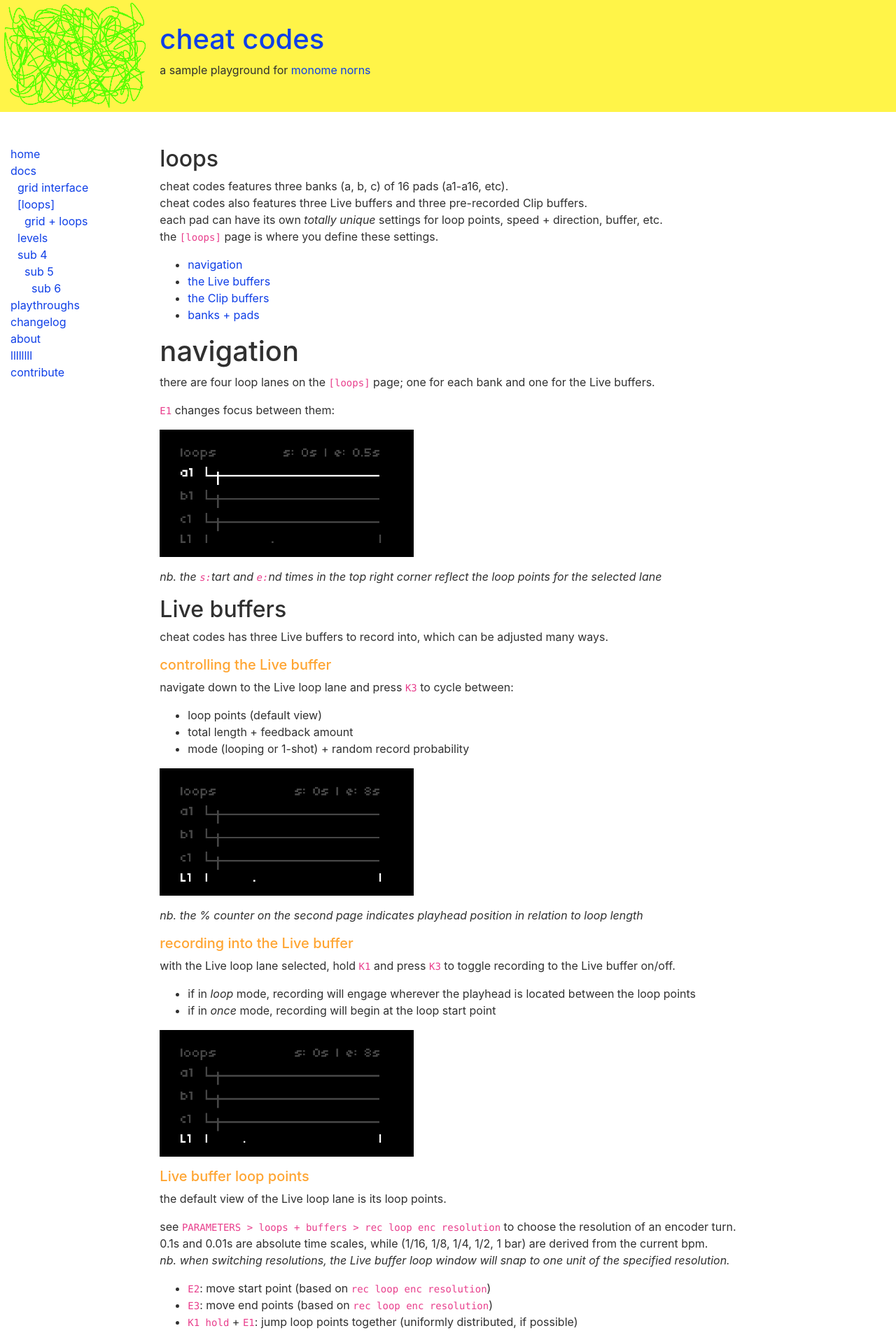
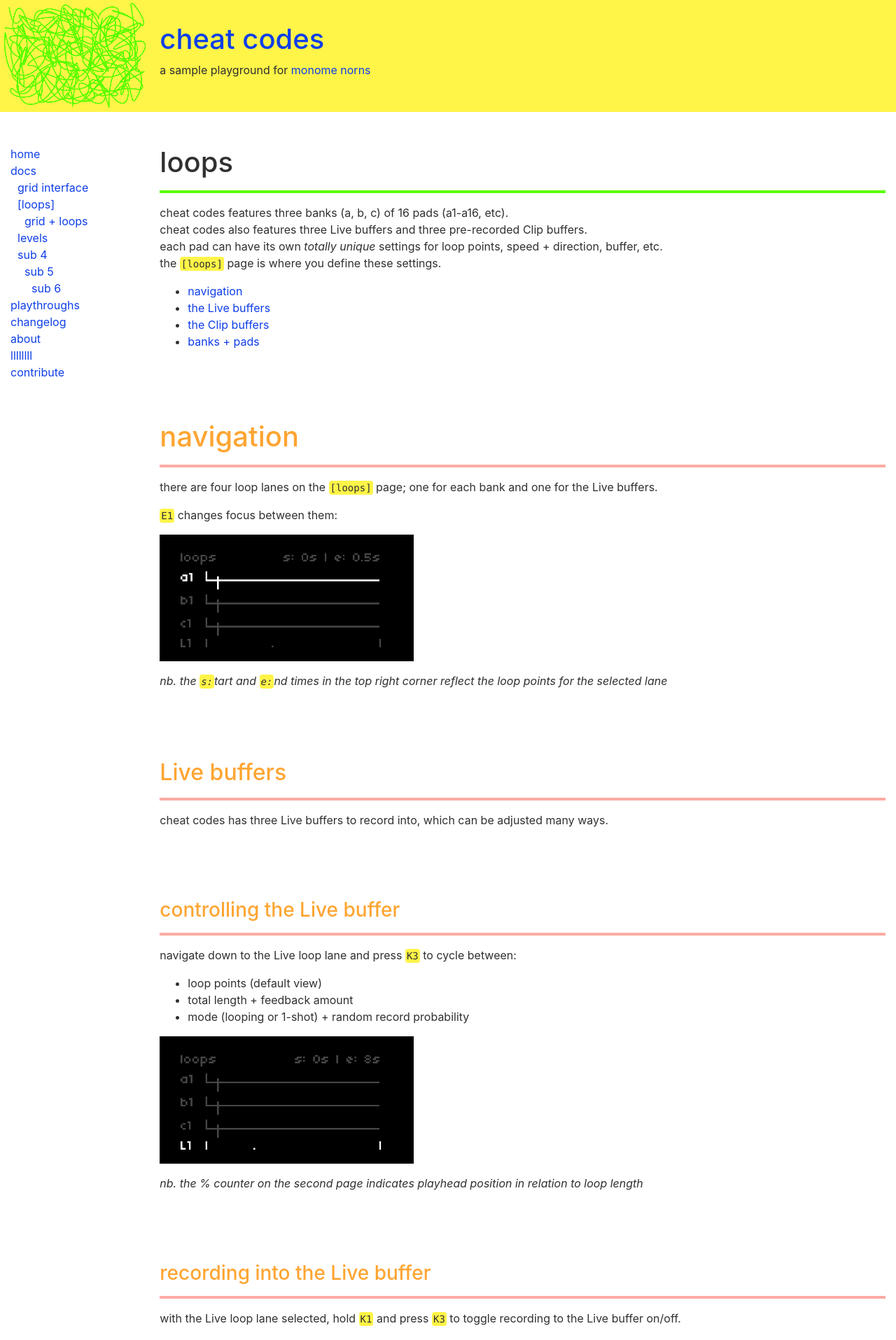
Before and after one commit to dndrks/cheat-codes-docs, a Jekyll site: the page built from _pages/docs_2-loops_0.md, in a window 1280 px wide. Shown: the top 1915 px of the page at 70% size. Built offline with Jekyll 4.4.1, drawn with Linux system fonts in a browser that asks for light colours; nearby versions of some CDN libraries.

Commit message:
clean up h{1,2,3}s, hrs, do some mobile styling - use .mw-35 instead of inline styling

```diff
--- a/_includes/header.html
+++ b/_includes/header.html
@@ -4,7 +4,7 @@
       <img src="{{ site.url }}/assets/images/blob.png">
     </div>
     <div class="col-lg-10 col-md-10 col-sm-12 my-auto">
-      <a href="{{ site.baseurl }}"><h1 id="cc" class="align-middle">{{ site.title }}</h1></a>
+      <a href="{{ site.baseurl }}"><h1 class="align-middle">{{ site.title }}</h1></a>
       <p>{{ site.description }}</p>
     </div>
   </div>
--- a/_layouts/default.html
+++ b/_layouts/default.html
@@ -8,7 +8,7 @@
     <div class="col-lg-2 col-md-2 col-sm-12">
       {% include nav.html %}
     </div>
-    <div class="col-lg-10 col-md-10 col-sm-12">
+    <div class="col-lg-10 col-md-10 col-sm-12 cheat-content">
       {{ content }}
     </div>
   </div>
--- a/_layouts/page.html
+++ b/_layouts/page.html
@@ -2,6 +2,7 @@
 layout: default
 ---
 {%- if page.title -%}
-<h2>{{ page.title | escape }}</h2>
+<h1 class="cheat-page-title">{{ page.title | escape }}</h1>
+<hr class="cheat-page-hr">
 {%- endif -%}
 {{ content }}
--- a/_pages/docs_2-loops_0.md
+++ b/_pages/docs_2-loops_0.md
@@ -18,22 +18,24 @@
 - [banks + pads](#banks_and_pads)
 
 # navigation
-
+---
 <!-- ## `E1` -->
 
 there are four loop lanes on the `[loops]` page; one for each bank and one for the Live buffers.
 
 `E1` changes focus between them:
 
-<img src="../assets/images/loops_page_nav.gif" style="max-width:35%"/>
+<img src="../assets/images/loops_page_nav.gif" class="mw-35" />
 
 *nb. the `s:`tart and `e:`nd times in the top right corner reflect the loop points for the selected lane*
 
 <h2 id = "live">Live buffers</h2>
+---
 
 cheat codes has three Live buffers to record into, which can be adjusted many ways.
 
 <h3 id = "live-buffer-controls">controlling the Live buffer</h3>
+---
 
 navigate down to the Live loop lane and press `K3` to cycle between:
 
@@ -41,20 +43,22 @@
 - total length + feedback amount
 - mode (looping or 1-shot) + random record probability
 
-<img src="../assets/images/loops_live_params.gif" style="max-width:35%"/>
+<img src="../assets/images/loops_live_params.gif" class="mw-35"/>
 
 *nb. the % counter on the second page indicates playhead position in relation to loop length*
 
 ### recording into the Live buffer
+---
 
 with the Live loop lane selected, hold `K1` and press `K3` to toggle recording to the Live buffer on/off.
 
 - if in *loop* mode, recording will engage wherever the playhead is located between the loop points
 - if in *once* mode, recording will begin at the loop start point
 
-<img src="../assets/images/loops_live_rec.gif" style="max-width:35%"/>
+<img src="../assets/images/loops_live_rec.gif" class="mw-35"/>
 
 ### Live buffer loop points
+---
 
 the default view of the Live loop lane is its loop points.
 
@@ -69,9 +73,10 @@
 - `K1 hold` + `E2`: move start point (fine,0.01s)
 - `K1 hold` + `E3`: move end point (fine,0.01s)
 
-<img src="../assets/images/loops_rec_loop_enc.gif" style="max-width:35%"/>
+<img src="../assets/images/loops_rec_loop_enc.gif" class="mw-35"/>
 
 ### random recording probability
+---
 
 with the Live loop lane selected, press `K3` until you see `mode` and `rnd prob`.
 here, you can adjust the likelihood that recording state will be toggled by a random counter.
@@ -81,6 +86,7 @@
 - if in *once* mode and `rec loop enc resolution` is a clock-synced value, a recording state coin will be tossed once every loop
 
 ### switch Live buffer + change Live buffer length
+---
 
 cheat codes has three Live buffers, which can record up to 32 seconds each.
 
@@ -90,6 +96,7 @@
 - `K1 hold` + `E1`: switch between the three Live buffers (L1, L2, L3)
 
 <h2 id = "clips">Clips</h2>
+---
 
 in addition to live sampling, cheat codes also has three Clip buffers for pre-recorded audio.
 to load a Clip, navigate to `PARAMS > loops + buffers > clips`.
@@ -97,6 +104,7 @@
 *nb. files must be 48khz .wav files to retain original pitch and they are imported as mono.*
 
 <h2 id = "banks_and_pads">banks + pads</h2>
+---
 
 tap `K3` on any bank's loop lane to switch between these sets of control for the current pad:
 
@@ -104,18 +112,20 @@
 - rate + slew
 - buffer reference + semitone offset
 
-<img src="../assets/images/loops_param_jump.gif" style="max-width:35%"/>
+<img src="../assets/images/loops_param_jump.gif" class="mw-35"/>
 
 ### loop a pad
+---
 
 to get a pad looping without a grid or MIDI keyboard, hold `K1` and press `K3`.
 the `L` on the right of the lane refelcts that the current pad is looping.
 
-<img src="../assets/images/loops_toggle_loop.gif" style="max-width:35%"/>
+<img src="../assets/images/loops_toggle_loop.gif" class="mw-35"/>
 
 *nb. when you hold K1, you will see an asterisk next to the selected lane*
 
 ### loop points
+---
 
 when a bank's controls are set to loop points:
 
@@ -125,11 +135,12 @@
 - `K1 hold` + `E2`: move start point (fine,0.01s)
 - `K1 hold` + `E3`: move end point (fine,0.01s)
 
-<img src="../assets/images/loop_move_points.gif" style="max-width:35%"/>
+<img src="../assets/images/loop_move_points.gif" class="mw-35"/>
 
 *nb. you can also map this to a MIDI controller under `PARAMS > manual control params > start point [x]` and `... end point [x]`*
 
 ### rate + slew
+---
 
 *rate* adjusts the speed and direction of pad playback.
 *slew* defines how many seconds it will take to get to the specified rate (if previous rate is different).
@@ -144,6 +155,7 @@
 NEED GIF
 
 ### buffer reference + semitone offset
+---
 
 *Live: x* / *Clip: x* defines which buffer the pad is using.
 *offset* adds a semitone offset to the pad's rate.
@@ -158,6 +170,7 @@
 *nb. when changing between each buffer, pad loops are resized according to the total length of the buffer*
 
 ### change pad
+---
 
 with any of the bank lanes selected (and controlling any parameter except for loops):
 
@@ -166,6 +179,7 @@
 *nb. you can also map this to a MIDI controller under `PARAMS > manual control params > current pad [x]`*
 
 ### sync clock to loop
+---
 
 while exploring loop points, you may find a nice section that you'd want to base your whole session around.
 
--- a/assets/stylesheets/style.css
+++ b/assets/stylesheets/style.css
@@ -19,20 +19,35 @@
 img {
   max-width: 100%; }
 
-#cc {
-  color: #0f3fe7; }
-  #cc:hover, #cc:active {
-    color: #fcaba4; }
+.cheat-content h1.cheat-page-title {
+  color: #303030;
+  margin-top: 0; }
+.cheat-content h1, .cheat-content h2, .cheat-content h3, .cheat-content h4 {
+  color: #ffa532;
+  margin-top: 100px; }
+.cheat-content hr.cheat-page-hr {
+  border-top: 4px solid #59ff00; }
+.cheat-content hr {
+  border-top: 4px solid #fcaba4; }
+.cheat-content code,
+.cheat-content pre {
+  color: #303030;
+  background: #fff448;
+  border-radius: 4px;
+  padding: 2px; }
+.cheat-content .mw-35 {
+  max-width: 35%; }
 
-h3 {
-  font-size: 20px;
-  /* height: 20px; */
-  color: #ffa532; }
-
+@media (max-width: 576px) {
+  .cheat-content .mw-35 {
+    max-width: 100%; } }
 nav.header {
   background: #fff448; }
   nav.header h1 {
-    display: inline-block; }
+    display: inline-block;
+    color: #0f3fe7; }
+    nav.header h1:hover, nav.header h1:active {
+      color: #fcaba4; }
 
 nav.side ul {
   list-style: none;
@@ -51,7 +66,4 @@
 nav.side li.subdoc-3 {
   margin-left: 30px; }
 
-hr {
-  border-top: 4px solid #fcaba4; }
-
 /*# sourceMappingURL=style.css.map */
```
Also changed, not shown: assets/stylesheets/style.sass (+37 -13 lines), 1 other file.
